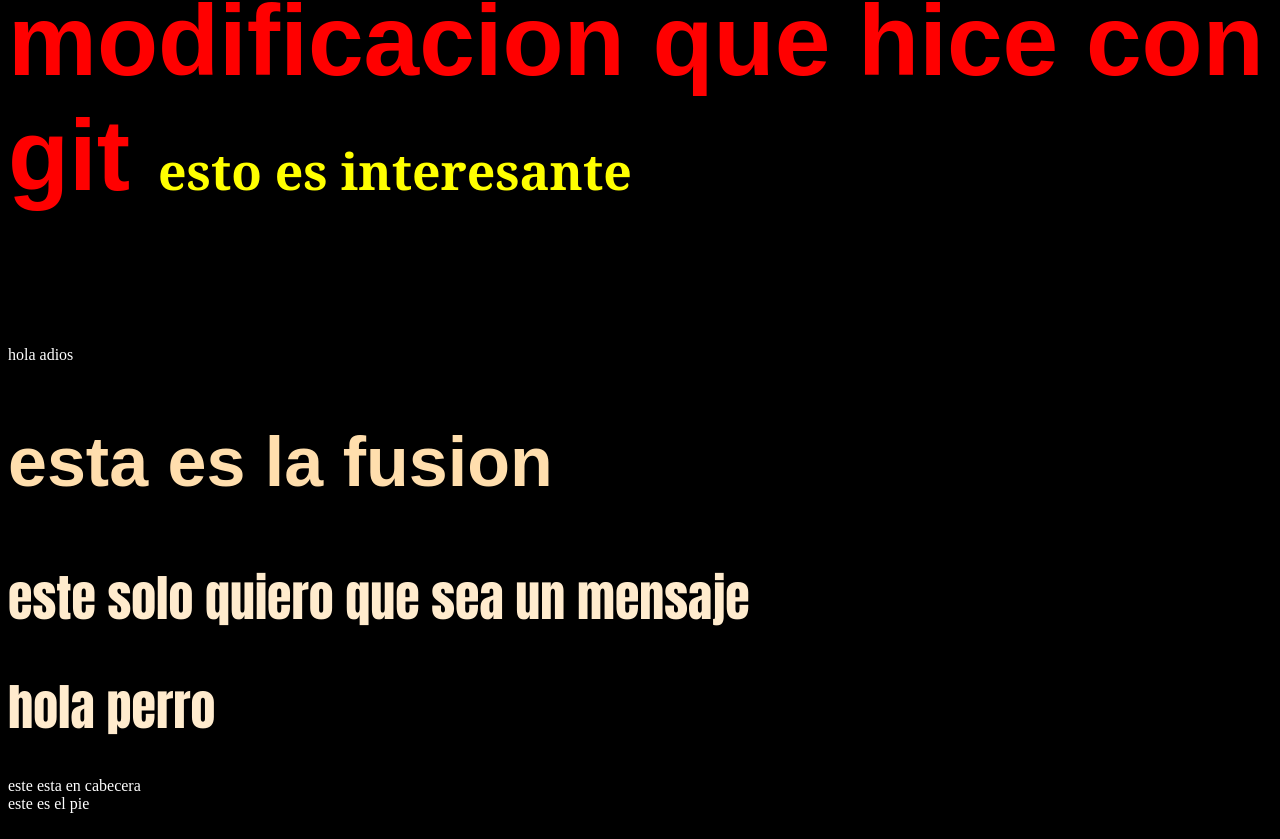
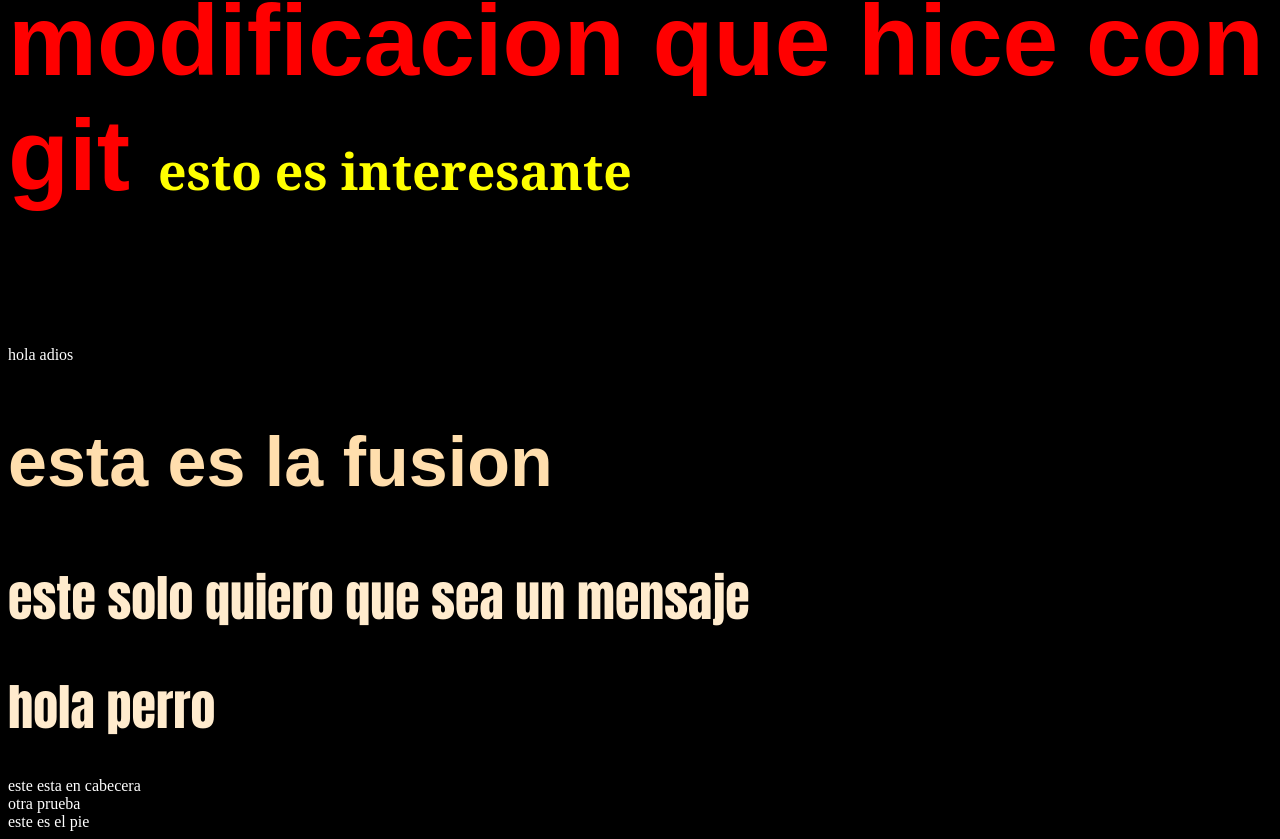
Before and after one commit to AlexisAldair15/Prueba, a plain HTML site: page index.html in a window 1280 px wide. Shown: the part 2468-3307 px from the top of the page. Drawn offline with Linux system fonts and the light colour scheme.

Commit message:
otra prueba

```diff
--- a/index.html
+++ b/index.html
@@ -56,7 +56,7 @@ adios
     <h1> este solo quiero que sea un mensaje</h1>
     <h1>hola perro</h1>
 <div>este esta en cabecera</div>
-
+<div>otra prueba</div>
 </body>
 <footer>este es el pie</footer>
 </html>
```
